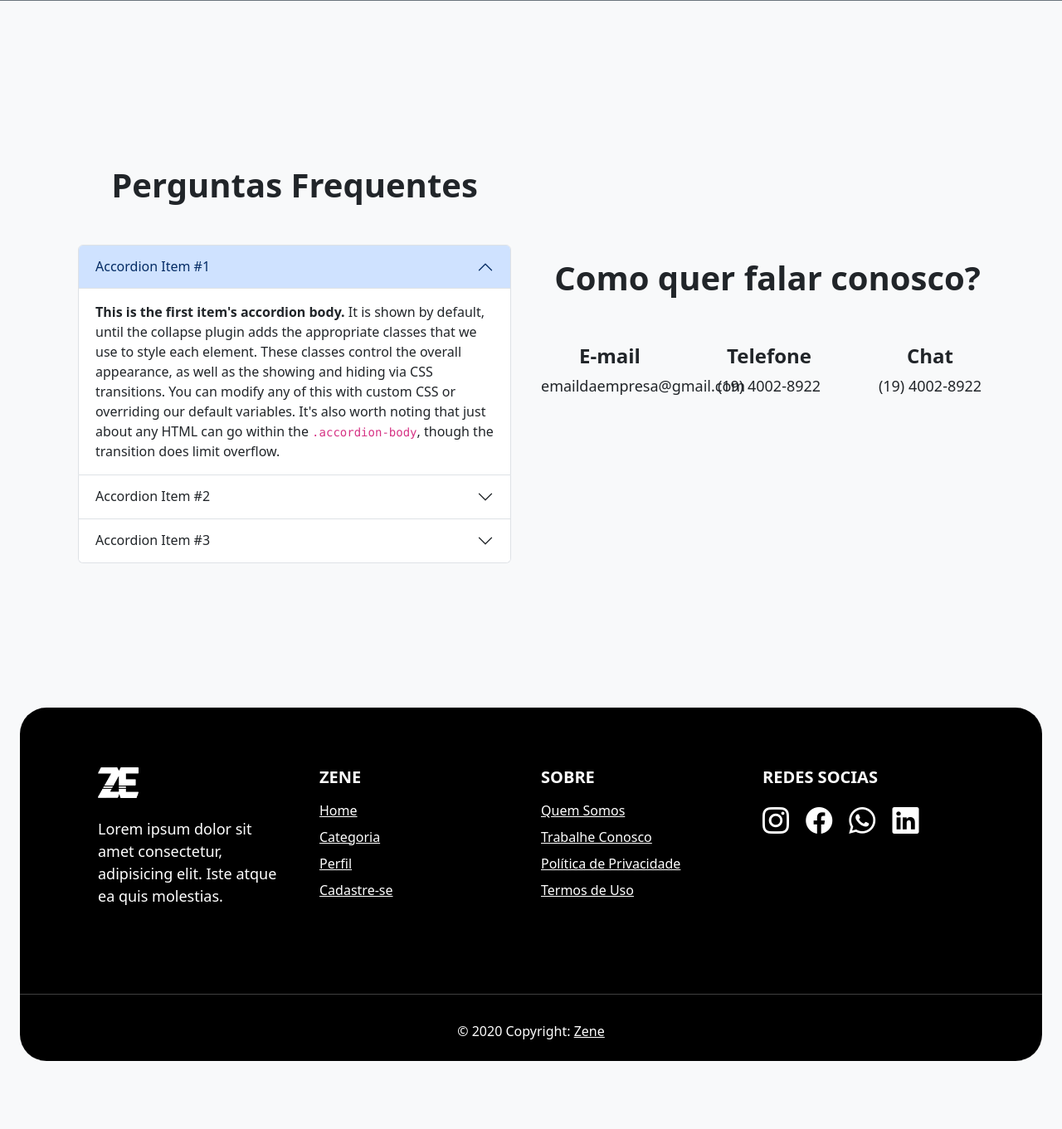
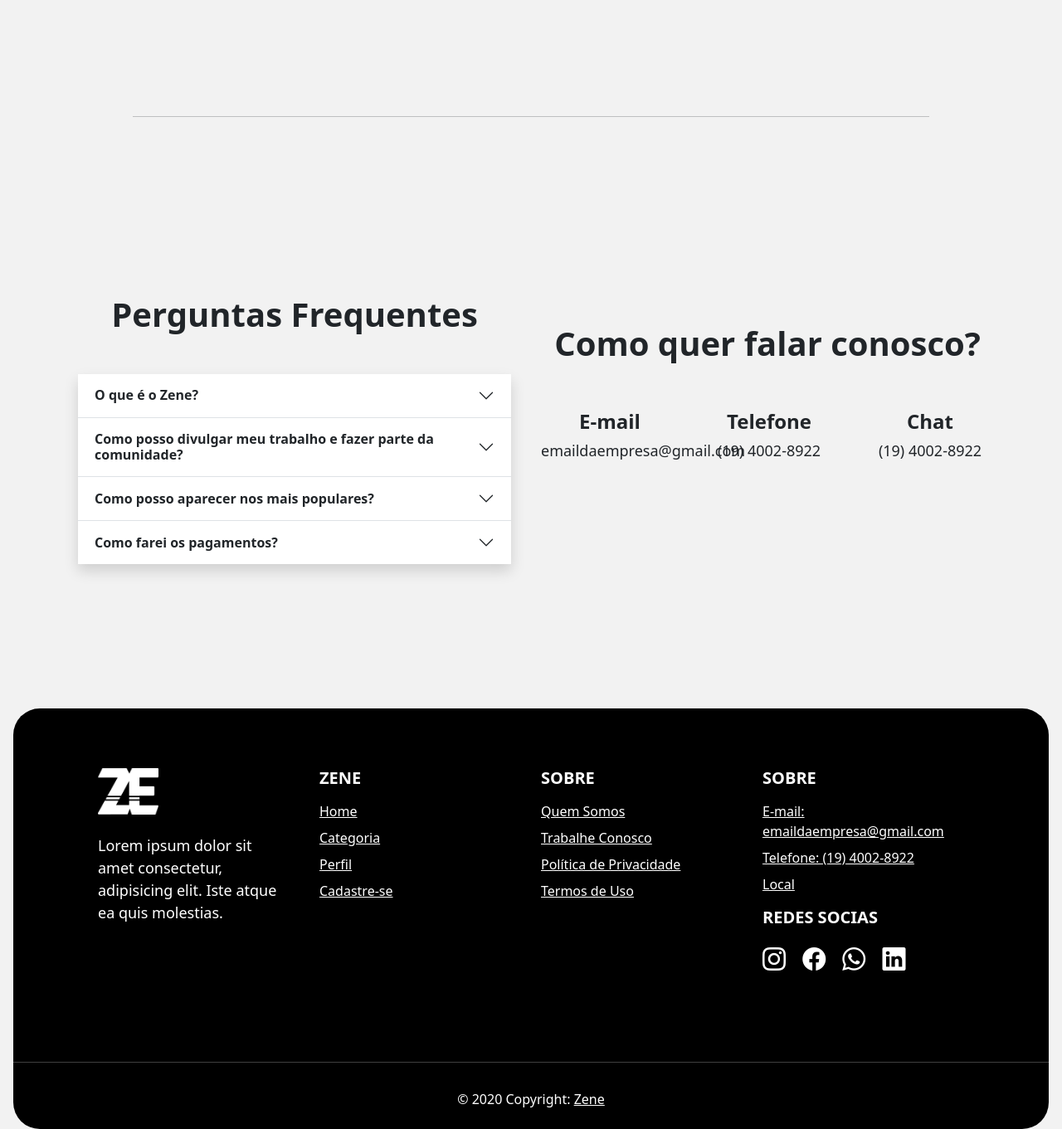
Before and after one commit to Pradiss/ZeneBackEnd, a PHP site: the page made by views/HomeView.php in a window 1280 px wide. Shown: the part 3619-4980 px from the top of the page at 83% size. Before the commit the page ends 4898 px from the top, so only its background shows below. Run offline with PHP 8.4, Linux system fonts and the light colour scheme; the template is opened without the code that fills it, so the values that code supplies are empty.

Commit message:
udapte Hero

```diff
--- a/controllers/LoginController.php
+++ b/controllers/LoginController.php
@@ -35,7 +35,7 @@ class LoginController {
 
             unset($_SESSION["erro"]);
 
-            $erro = "<div class='alert alert-danger'> Não foi possível efeituar o login. Tente novamente </div>";
+            $erro = "<div class='alert alert-danger rounded-4'> Não foi possível efeituar o login. Tente novamente </div>";
 
             $baseUrl = $this->url;
 
--- a/views/CadastroForm.php
+++ b/views/CadastroForm.php
@@ -62,9 +62,9 @@
 
 
 
-            <div class="d-flex py-3 justify-content-center">
+            <div class="my-3 ">
+                <button type="submit" id="btnAcessar" name="btnAcessar" class=" rounded-5 w-100 fw-bold text-white btn btn-lg btn-dark">Cadastrar-se</button>
 
-                <button type="submit" id="btnAcessar" name="btnAcessar" class=" rounded-5 w-75 fw-bold text-white btn btn-lg btn-dark">Cadastrar-se</button>
             </div>
                <input type="hidden" name="acao" value="<?= $acao?>">
 
--- a/views/HomeView.php
+++ b/views/HomeView.php
@@ -45,7 +45,7 @@ foreach($listaCategoria as $categorias){
 
     $cardCategoria .= "
         <div class='col-6 col-sm-6 col-md-6 col-lg-3 '>
-        <div class='card rounded-5  shadow overlay' >
+        <div class='card rounded-5  shadow border border-end-2 overlay' >
         <a href='[[base-url]]/categoria' >
         <img src='$foto' class='card-img rounded-5' alt='...'>
             <div class='card-img-overlay d-flex justify-content-center align-items-center'>
--- a/views/templates/css/style.css
+++ b/views/templates/css/style.css
@@ -26,10 +26,10 @@ html {
 }
 
 body{
-    background-color: #e2e2e2e2;
-    /* background: linear-gradient(to left, #d8d8d8,#BCE2EB,#d8d8d8);
-    min-height: 100%;
-    overflow-x:hidden; */
+    /* background: linear-gradient(to right, #d8d8d8, #2b2a2b); */
+
+    background-color:
+    #f2f2f2;
 }
 .bg{
     background: linear-gradient(to right, #d8d8d8, #2b2a2b);
--- a/views/templates/html/footer.html
+++ b/views/templates/html/footer.html
@@ -1,13 +1,13 @@
 
 </main>
-<footer class="bg-black text-white text-center text-lg-start mx-4 mb-3 rounded-5">
+<footer class="bg-black text-white text-center text-lg-start mx-3 mb-3 rounded-5">
 
   <div class="container p-5">
 
     <div class="row">
 
       <div class="col-lg-3 col-md-12 mb-4 mb-md-0 py-4">
-        <img src="[[base-url]]/views/templates/assets/logo_front.png" alt="" style="width:20%;" class="img-fluid mb-4">
+        <img src="[[base-url]]/views/templates/assets/logo_front.png" alt="" style="width:30%;" class="img-fluid mb-4">
 
         <p class="col-11">
           Lorem ipsum dolor sit amet consectetur, adipisicing elit. Iste atque ea quis
@@ -55,17 +55,31 @@
       </div>
 
       <div class="col-lg-3 col-md-6 mb-4 mb-md-0 py-4 ">
+        <h5 class="text-uppercase mb-0 mb-3 fw-bold">Sobre</h5>
+        <ul class="list-unstyled">
+          <li class="mb-2">
+            <a href="#!" class="text-white">E-mail: emaildaempresa@gmail.com
+              </a>
+          </li>
+          <li class="mb-2">
+            <a href="#!" class="text-white">Telefone: (19) 4002-8922</a>
+          </li>
+          <li class="mb-2">
+            <a href="#!" class="text-white">Local</a>
+          </li>
+
+        </ul>
         <h5 class="text-uppercase mb-0 mb-3 fw-bold">Redes Socias</h5>
 
         <ul class="list-unstyled">
           <li class="mb-2">
-            <i class="bi bi-instagram fs-2 me-3"><a href="#!" class="text-white"></a></i>
+            <i class="bi bi-instagram fs-3 me-3"><a href="#!" class="text-white"></a></i>
 
-            <i class="bi bi-facebook fs-2  me-3"><a href="#!" class="text-white"></a></i>
+            <i class="bi bi-facebook fs-3  me-3"><a href="#!" class="text-white"></a></i>
 
-            <i class="bi bi-whatsapp fs-2  me-3"><a href="#!" class="text-white"></a></i>
+            <i class="bi bi-whatsapp fs-3  me-3"><a href="#!" class="text-white"></a></i>
 
-            <i class="bi bi-linkedin fs-2  me-3"><a href="#!" class="text-white"></a></i>
+            <i class="bi bi-linkedin fs-3  me-3"><a href="#!" class="text-white"></a></i>
           </li>
 
         </ul>
@@ -77,9 +91,8 @@
 
   <hr class="w-100">
 
-  <div class="text-center p-2 pb-4 m-4 " style="background-color: rgba(0, 0, 0, 0.2);">
-    © 2020 Copyright:
-    <a class="text-white" href="#">Zene</a>
+  <div class="text-center p-2 pb-4 m-4 " >
+     © 2020 Copyright: <a class="text-white" href="#">Zene</a>
   </div>
 
 </footer>
--- a/views/templates/html/header.html
+++ b/views/templates/html/header.html
@@ -13,15 +13,15 @@
 
 </head>
 
-<body class="bg-body-tertiary ">
+<body >
 
 
-  <nav class="navbar navbar-expand-lg  justify-content-center bg-body-tertiary" >
-    <div class=" container  d-flex align-items-center p-4 rounded-5 shadow m-1 mx-4">
+  <nav class="navbar navbar-expand-lg  justify-content-center " >
+    <div class=" container-fluid  d-flex align-items-center p-4 rounded-5 shadow m-1 mx-3 bg-body-tertiary">
 
 
 
-        <div class="ms-5">
+        <div class="ms-2">
           <a class="navbar-brand "   href="[[base-url]]/home" src="">
             <img class="" src="[[base-url]]/views/templates/assets/front-log.png" id="logo">
 
@@ -40,6 +40,14 @@
 
 
         <div class="me-3">
+          <ul class="dropdown-menu dropdown-menu rounded-4 p-2 me-3">
+            <li><a class="dropdown-item" href="[[base-url]]/login">Entrar</a></li>
+            <li><a class="dropdown-item" href="[[base-url]]/perfil/criar">Cadastrar-se</a></li>
+            <li>
+              <hr class="dropdown-divider">
+            </li>
+            <li><a class="dropdown-item" href="[[base-url]]/sair">Sair</a></li>
+          </ul>
           <button class="navbar-toggler " type="button" data-bs-toggle="offcanvas" data-bs-target="#offcanvasDarkNavbar" aria-controls="offcanvasDarkNavbar" aria-label="Toggle navigation">
             <span class="navbar-toggler-icon"></span>
           </button>
--- a/views/templates/html/home.html
+++ b/views/templates/html/home.html
@@ -3,9 +3,9 @@
 
 <main>
 
-  <section class="container">
+  <section class="mx-3 ">
 
-    <div id="carouselExampleCaptions" class="carousel slide">
+    <div id="carouselExampleCaptions" class="carousel slide ">
 
       <div class="carousel-indicators">
         <button type="button" data-bs-target="#carouselExampleCaptions" data-bs-slide-to="0" class="active" aria-current="true" aria-label="Slide 1"></button>
@@ -15,7 +15,7 @@
 
       <div class="carousel-inner rounded-5 ">
         <div class="carousel-item active">
-          <img src="[[base-url]]/views/templates/assets/bandateste1.svg" class="d-block w-100" alt="...">
+          <img src="[[base-url]]/views/templates/assets/bandateste1.svg" class="d-block w-100 " alt="...">
           <div class="carousel-caption ">
             <h5>First slide label</h5>
             <p>Some representative placeholder content for the first slide.</p>
@@ -106,9 +106,9 @@
 
 
 
-      <section class=" bg-dark rounded-5 space ">
+      <section class=" bg-dark rounded-5 space mx-3 ">
         <div class="container p-3">
-          <h1 id="titulo" class="text-center text-white fw-bold">Categoria</h1>
+          <h1 id="titulo" class="text-center text-white fw-bold">Confira nossas categorias</h1>
           <p class="text-center text-light">Lorem ipsum dolor sit amet consectetur, adipisicing elit. Officia commodi
             velit, nam,
             sapiente eos iste quasi tenetur exercitationem vitae corporis, ipsa minus. Quasi nisi eius nostrum ipsa ut.
@@ -119,31 +119,11 @@
             <div class="row d-flex justify-content-center align-items-center espacamento">
               [[categorias]]
             </div>
+            <a href="" class="btn btn-"></a>
           </div>
 
       </section>
-
-
-      <section class="space">
-        <div class="container rounded-5 p-4 bg-danger d-flex">
-
-          <div class="col-6 rounded-5 p-5 ">
-            <h4>Encontre o melhores</h4>
-            <h1 class="" >Freelancer e Bandas da sua Região</h1>
-            <p>*Lorem ipsum, dolor sit amet consectetur adipisicing elit. Saepe laboriosam deleniti tenetur quibusdam voluptatum deserunt obcaecati animi
-              optio iste minus possimus consectetur suscipit porro, accusantium sint excepturi. Maiores, praesentium officia.</p>
-              <button type="button" class="btn btn-warning btn-lg p-3 rounded-4 fw-bold">ENCONTRE AQUI</button>
-
-          </div>
-
-          <div class="col-6 rounded-5 bg-white " id="img">
-
-          </div>
-
-        </div>
-      </section>
-
-      <section class=" space bg-secondary">
+      <section class=" space  mx-3 rounded-5">
         <div class="container ">
           <div class="row">
             <div class="col-6 rounded-5 shadow " id="img">
@@ -170,6 +150,32 @@
 
 
       <section class="space">
+        <div class="container rounded-5 p-4 bg-danger d-flex">
+
+          <div class="col-6 rounded-5 p-5 ">
+            <h4>Encontre o melhores</h4>
+            <h1 class="" >Freelancer e Bandas da sua Região</h1>
+            <p>*Lorem ipsum, dolor sit amet consectetur adipisicing elit. Saepe laboriosam deleniti tenetur quibusdam voluptatum deserunt obcaecati animi
+              optio iste minus possimus consectetur suscipit porro, accusantium sint excepturi. Maiores, praesentium officia.</p>
+              <button type="button" class="btn btn-warning btn-lg p-3 rounded-4 fw-bold">ENCONTRE AQUI</button>
+
+          </div>
+
+          <div class="col-6 rounded-5 bg-white " id="img">
+
+          </div>
+
+        </div>
+      </section>
+
+      <div class="d-flex justify-content-center align-items-center ">
+
+        <hr class="w-75 ">
+      </div>
+
+
+
+      <section class="space">
 
         <div class="container">
           <div class="row ">
@@ -177,44 +183,50 @@
             <div class="mt-5 col-lg-6 col-md-12 col-sm-0 px-4 px-0 pb-4">
               <h1 class="fw-bold text-center mb-5">Perguntas Frequentes</h1>
 
-              <div class="accordion " id="accordionExample">
+
+              <div class="accordion accordion-flush shadow " id="accordionFlushExample">
                 <div class="accordion-item">
-                  <h2 class="accordion-header">
-                    <button class="accordion-button" type="button" data-bs-toggle="collapse" data-bs-target="#collapseOne" aria-expanded="true" aria-controls="collapseOne">
-                      Accordion Item #1
+                  <h2 class="accordion-header fw-bold">
+                    <button class="accordion-button collapsed fw-bold" type="button" data-bs-toggle="collapse" data-bs-target="#flush-collapseOne" aria-expanded="false" aria-controls="flush-collapseOne">
+                      O que é o Zene?
                     </button>
                   </h2>
-                  <div id="collapseOne" class="accordion-collapse collapse show" data-bs-parent="#accordionExample">
-                    <div class="accordion-body rounded-5">
-                      <strong>This is the first item's accordion body.</strong> It is shown by default, until the collapse plugin adds the appropriate classes that we use to style each element. These classes control the overall appearance, as well as the showing and hiding via CSS transitions. You can modify any of this with custom CSS or overriding our default variables. It's also worth noting that just about any HTML can go within the <code>.accordion-body</code>, though the transition does limit overflow.
-                    </div>
+                  <div id="flush-collapseOne" class="accordion-collapse collapse" data-bs-parent="#accordionFlushExample">
+                    <div class="accordion-body">Zene é um serviço inovador para músicos e contratantes. Criamos um ambiente onde facilitamos o contato entre essas duas partes de maneira segura.</div>
+                  </div>
+                </div>
+                <div class="accordion-item">
+                  <h2 class="accordion-header fw-bold">
+                    <button class="accordion-button collapsed fw-bold" type="button" data-bs-toggle="collapse" data-bs-target="#flush-collapseTwo" aria-expanded="false" aria-controls="flush-collapseTwo">
+                      Como posso divulgar meu trabalho e fazer parte da comunidade?
+                    </button>
+                  </h2>
+                  <div id="flush-collapseTwo" class="accordion-collapse collapse" data-bs-parent="#accordionFlushExample">
+                    <div class="accordion-body">Basta apenas criar o seu perfil com suas informações corretas e já estará pronto para acessar o nosso serviço.</div>
                   </div>
                 </div>
                 <div class="accordion-item">
                   <h2 class="accordion-header">
-                    <button class="accordion-button collapsed" type="button" data-bs-toggle="collapse" data-bs-target="#collapseTwo" aria-expanded="false" aria-controls="collapseTwo">
-                      Accordion Item #2
+                    <button class="accordion-button collapsed fw-bold" type="button" data-bs-toggle="collapse" data-bs-target="#flush-collapseThree" aria-expanded="false" aria-controls="flush-collapseThree">
+                      Como posso aparecer nos mais populares?
                     </button>
                   </h2>
-                  <div id="collapseTwo" class="accordion-collapse collapse" data-bs-parent="#accordionExample">
-                    <div class="accordion-body">
-                      <strong>This is the second item's accordion body.</strong> It is hidden by default, until the collapse plugin adds the appropriate classes that we use to style each element. These classes control the overall appearance, as well as the showing and hiding via CSS transitions. You can modify any of this with custom CSS or overriding our default variables. It's also worth noting that just about any HTML can go within the <code>.accordion-body</code>, though the transition does limit overflow.
-                    </div>
+                  <div id="flush-collapseThree" class="accordion-collapse collapse" data-bs-parent="#accordionFlushExample">
+                    <div class="accordion-body">Para aparecer nos mais populares, seu perfil precisará ser um dos mais requisitados da nossa plataforma.</div>
                   </div>
                 </div>
                 <div class="accordion-item">
                   <h2 class="accordion-header">
-                    <button class="accordion-button collapsed" type="button" data-bs-toggle="collapse" data-bs-target="#collapseThree" aria-expanded="false" aria-controls="collapseThree">
-                      Accordion Item #3
+                    <button class="accordion-button collapsed fw-bold" type="button" data-bs-toggle="collapse" data-bs-target="#flush-collapseThree" aria-expanded="false" aria-controls="flush-collapseThree">
+                      Como farei os pagamentos?
                     </button>
                   </h2>
-                  <div id="collapseThree" class="accordion-collapse collapse" data-bs-parent="#accordionExample">
-                    <div class="accordion-body">
-                      <strong>This is the third item's accordion body.</strong> It is hidden by default, until the collapse plugin adds the appropriate classes that we use to style each element. These classes control the overall appearance, as well as the showing and hiding via CSS transitions. You can modify any of this with custom CSS or overriding our default variables. It's also worth noting that just about any HTML can go within the <code>.accordion-body</code>, though the transition does limit overflow.
-                    </div>
+                  <div id="flush-collapseThree" class="accordion-collapse collapse" data-bs-parent="#accordionFlushExample">
+                    <div class="accordion-body">No nosso site já existe uma aba com as opções de pagamento mais populares.</div>
                   </div>
                 </div>
               </div>
+
             </div>
 
             <div class="col-lg-6 col-md-12 textoContato text-center py-5 d-flex flex-column justify-content-center">
--- a/views/templates/html/perfil.html
+++ b/views/templates/html/perfil.html
@@ -1,7 +1,7 @@
 [[header]]
 
-<section class=" bg-body-tertiary espacamento">
-    <div class="container ">
+<section class=" espacamento">
+    <div class="container  ">
         <div class="main-body">
             [[perfil]]
 
```
Also changed, not shown: views/LoginForm.php (+30 -7 lines), views/PerfilView.php (+21 -16 lines).
